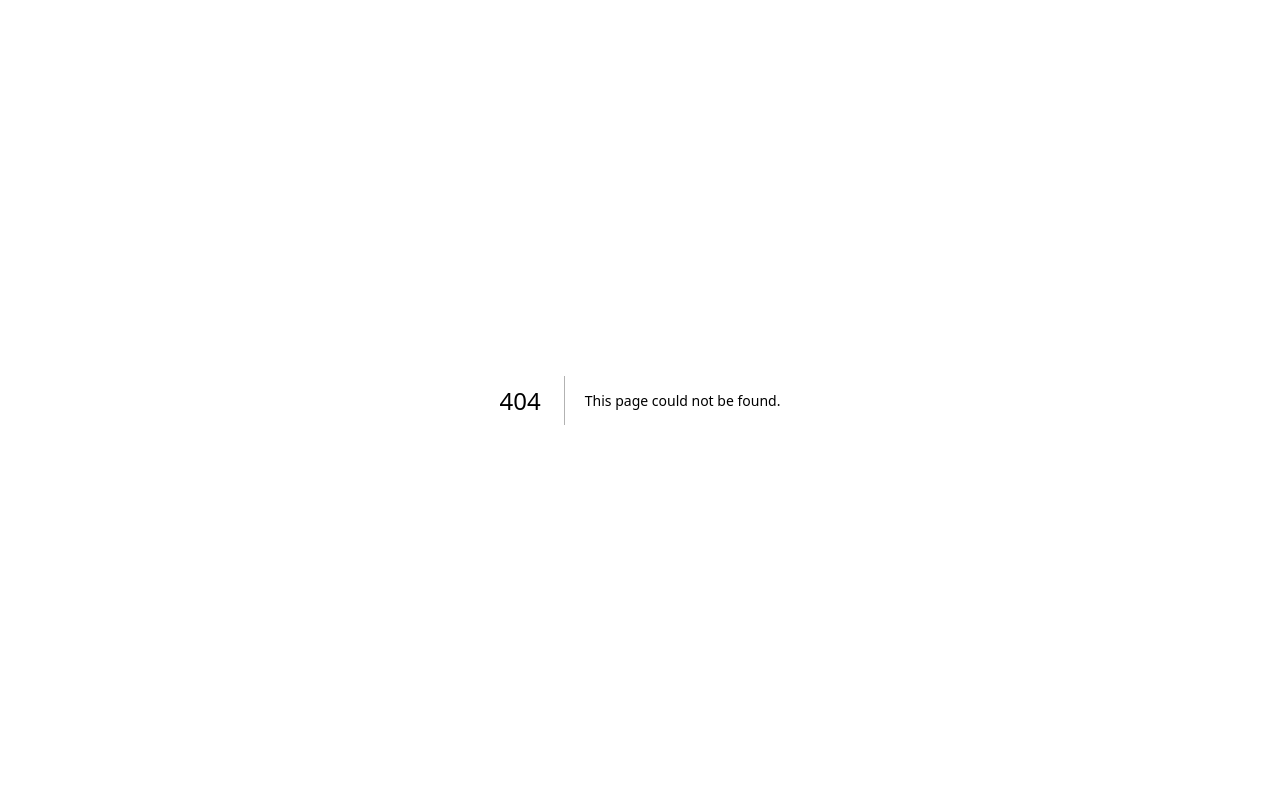
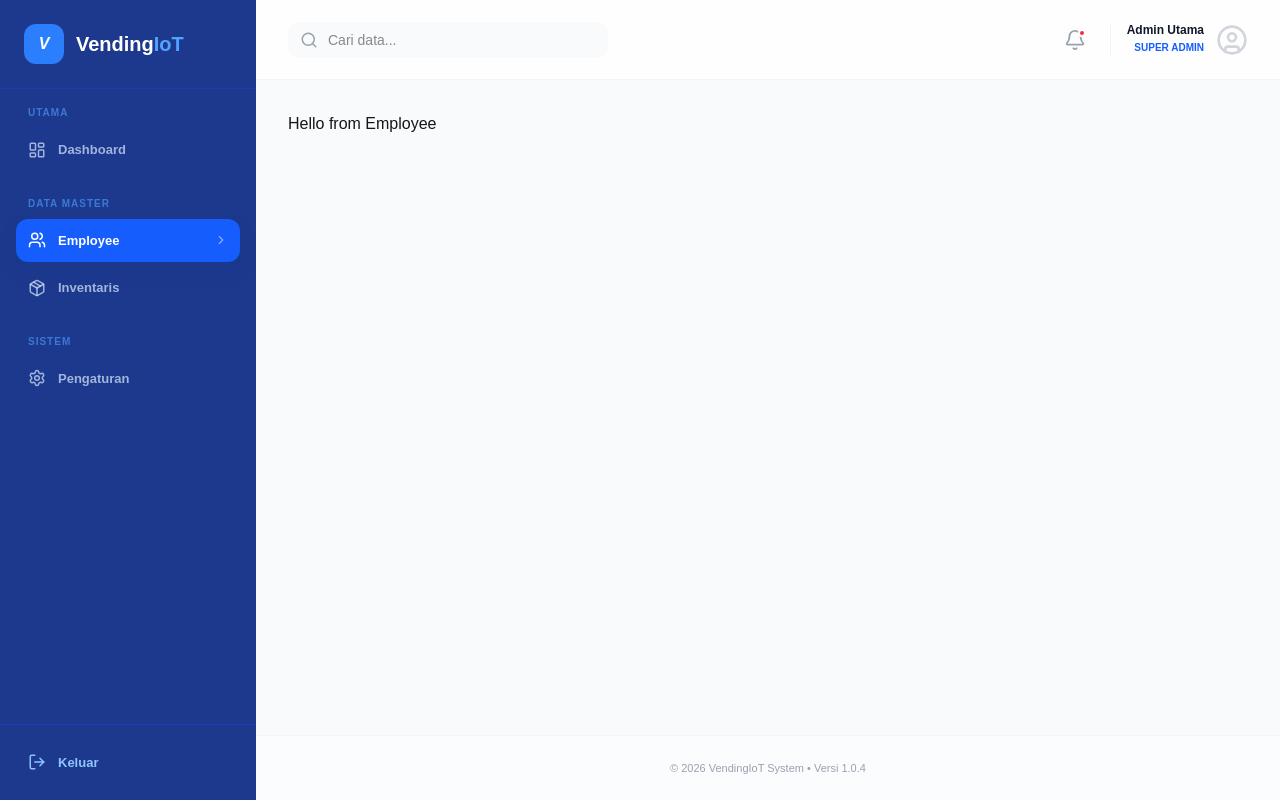
Before and after one commit to GofarP/vendingiot-fe, a Next.js app: page /employee in a window 1280 px wide. Before the commit this address had no page. Built offline with nearby package versions, Linux system fonts and the light colour scheme.

Commit message:
Add Employee and fix route

```diff
--- /dev/null
+++ b/app/(main)/employee/page.tsx
@@ -0,0 +1,5 @@
+export default function Employee(){
+    return(
+        <p>Hello from Employee  </p>
+    );
+}
--- a/src/components/Sidebar.tsx
+++ b/src/components/Sidebar.tsx
@@ -6,7 +6,7 @@ import { LayoutDashboard, Users, Package, Settings, LogOut, ChevronRight, X } fr
 const menuGroups = [
   { title: "Utama", items: [{ name: "Dashboard", href: "/dashboard", icon: LayoutDashboard }] },
   { title: "Data Master", items: [
-    { name: "Karyawan", href: "/dashboard/karyawan", icon: Users },
+    { name: "Employee", href: "/employee", icon: Users },
     { name: "Inventaris", href: "/dashboard/inventory", icon: Package }
   ]},
   { title: "Sistem", items: [{ name: "Pengaturan", href: "/dashboard/settings", icon: Settings }] }
```
Also changed, not shown: app/(main)/dashboard/page.tsx (renamed from app/dashboard/page.tsx), app/(main)/layout.tsx (renamed from app/dashboard/layout.tsx), app/halo/page.tsx (deleted).
